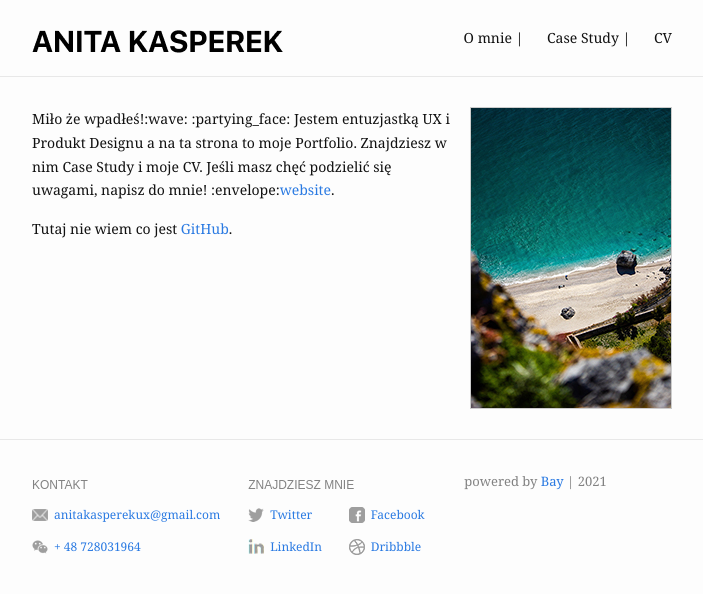
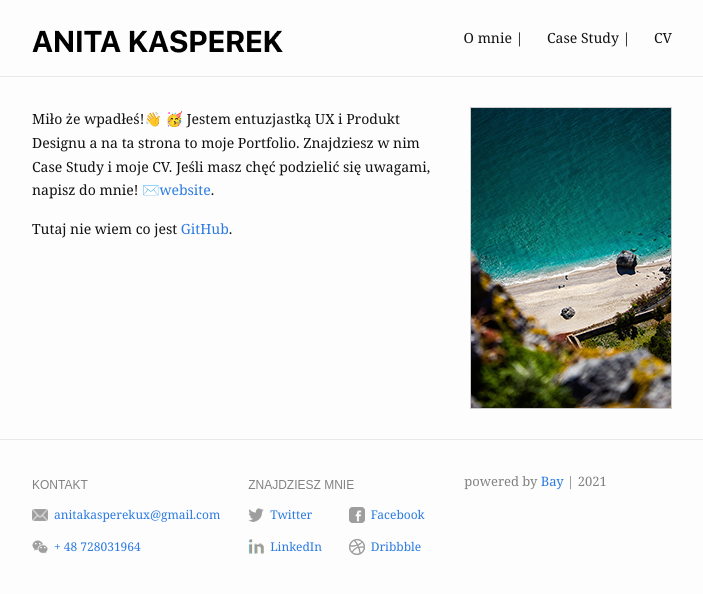
Before and after one commit to anita-kasperek/AnitakasperekUX.github.io, a Jekyll site: the page built from index.md, in a window 1280 px wide. Shown: the top 594 px of the page, without its empty margins (288-991 px from the left). Built offline with Jekyll 4.4.1, drawn with Linux system fonts in a browser that asks for light colours; emoji names are drawn with the system emoji font; part of the change alters nothing that is shown.

```diff
--- a/_config.yml
+++ b/_config.yml
@@ -27,6 +27,7 @@ footer:
     - name: Dribbble
       link: https://dribbble.com/anita_kasperek
 
+
 # Build settings
 markdown: kramdown
 sass:
@@ -34,18 +35,8 @@ sass:
 plugins:
   - jekyll-feed
 
-# Excluded items
-exclude:
-  - .sass-cache/
-  - .jekyll-cache/
-  - feed.xml
-  - gemfiles/
-  - Gemfile
-  - Gemfile.lock
-  - vendor/bundle/
-  - vendor/cache/
-  - vendor/gems/
-  - vendor/ruby/
+plugins:
+  - jemoji
 
 # Used for defeating caching
 version: 1
```
